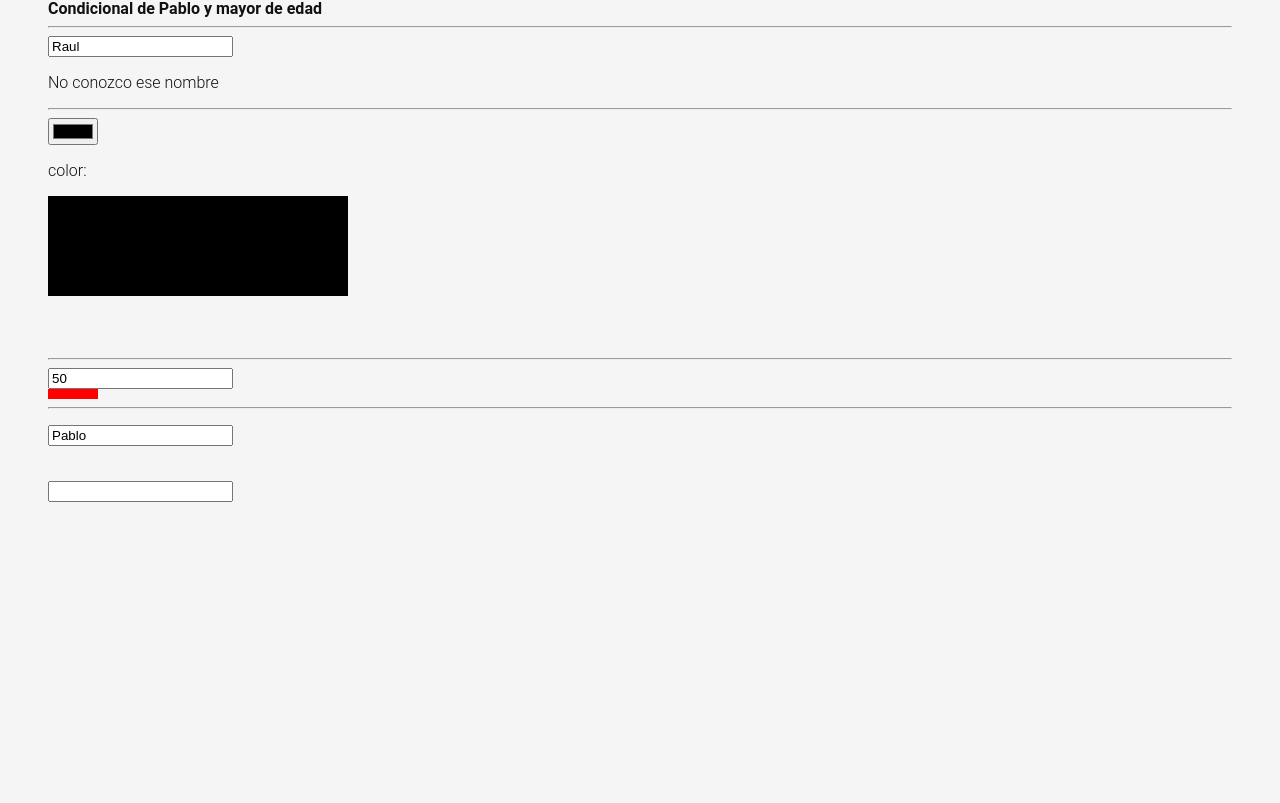
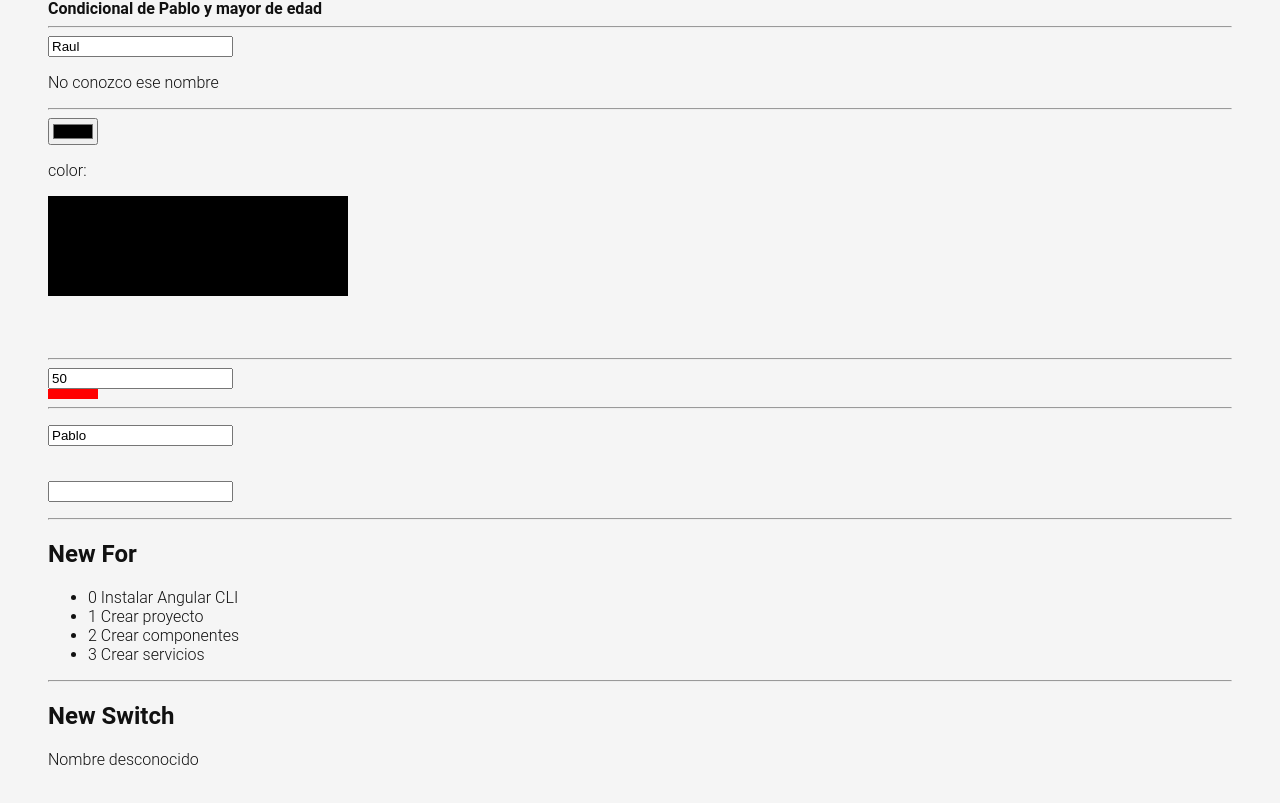
Before and after one commit to PabloGarRod/TODOAPP, an Angular app: page /labs in a window 1280 px wide. Shown: the part 1697-2500 px from the top of the page. Before the commit the page ends 2263 px from the top, so only its background shows below. Built offline with nearby package versions, Linux system fonts and the light colour scheme.

Commit message:
Directivas @switch @for

```diff
--- a/src/app/pages/labs/labs.component.html
+++ b/src/app/pages/labs/labs.component.html
@@ -116,4 +116,28 @@
   <p>
     <input type="text" />
   </p>
+  <hr />
+  <h2>New For</h2>
+  <ul>
+    @for(task of tasks(); track task; let i = $index){
+    <li>{{ i }} {{ task }}</li>
+    } @empty {
+    <strong>La lista está vacia</strong>
+    }
+  </ul>
+  <hr />
+  <h2>New Switch</h2>
+  <div>
+    @switch (person().name) { @case('Pablo'){
+    <div>Nombre del admin</div>
+    } @case('Nico'){
+    <div>Nombre del profe</div>
+    } @case('Sara'){
+    <div>Nombre de chica</div>
+    } @case('Sakura'){
+    <div>Nombre japones</div>
+    } @default {
+    <div>Nombre desconocido</div>
+    } }
+  </div>
 </div>
```
